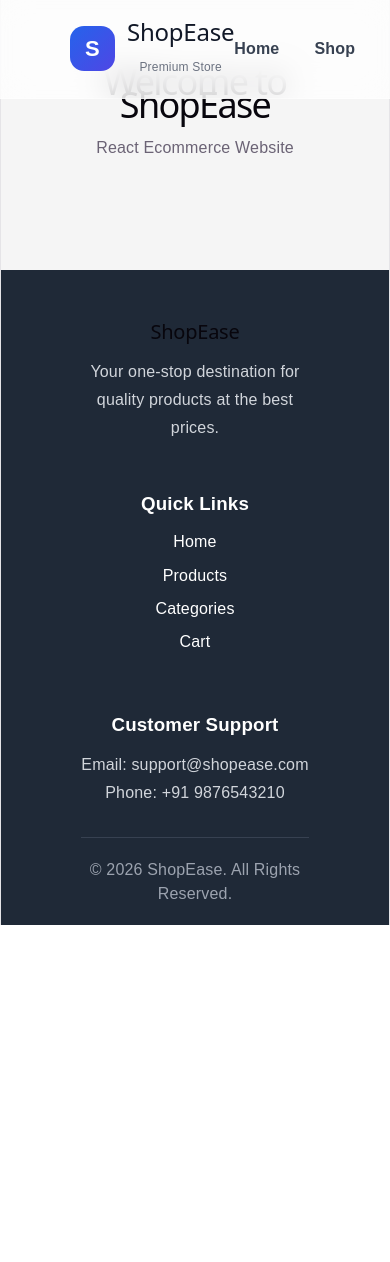
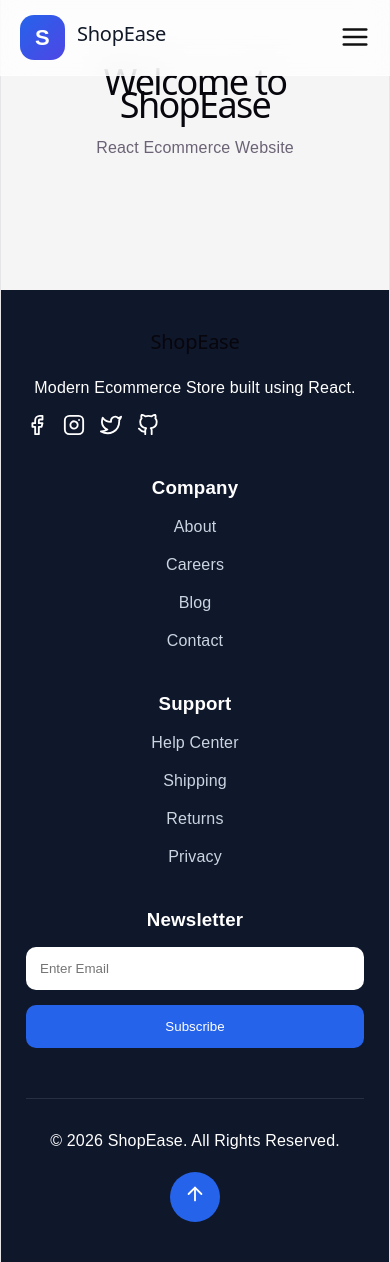
Before and after one commit to Jaydip2999/ecommerce, a React (Vite) app: page / in a window 390 px wide. Before the commit the page ends 925 px from the top, so only its background shows below. Built offline with nearby package versions, Linux system fonts and the light colour scheme.

Commit message:
Enhance navbar with premium UI and animations

```diff
--- a/index.html
+++ b/index.html
@@ -2,7 +2,7 @@
 <html lang="en">
   <head>
     <meta charset="UTF-8" />
-    <link rel="icon" type="image/svg+xml" href="/favicon.svg" />
+    <link rel="icon" href="/favicon.svg" />
     <meta name="viewport" content="width=device-width, initial-scale=1.0" />
     <title>ecommerce</title>
   </head>
--- a/src/components/layout/Footer.css
+++ b/src/components/layout/Footer.css
@@ -1,54 +1,175 @@
 .footer{
-    margin-top:60px;
-    background:#1f2937;
-    color:white;
-    padding:50px 80px 20px;
+
+margin-top:80px;
+
+background:#0f172a;
+
+color:white;
+
+padding:70px;
+
 }
 
 .footer-container{
-    display:flex;
-    justify-content:space-between;
-    gap:50px;
-    flex-wrap:wrap;
+
+display:grid;
+
+grid-template-columns:repeat(auto-fit,minmax(220px,1fr));
+
+gap:40px;
+
 }
 
-.footer-box{
-    flex:1;
-    min-width:220px;
+.footer-col{
+
+display:flex;
+
+flex-direction:column;
+
+gap:15px;
+
 }
 
-.footer-box h2,
-.footer-box h3{
-    margin-bottom:15px;
+.footer-col a{
+
+color:#cbd5e1;
+
+text-decoration:none;
+
+transition:.3s;
+
 }
 
-.footer-box p{
-    line-height:28px;
-    color:#d1d5db;
+.footer-col a:hover{
+
+color:#60a5fa;
+
+padding-left:8px;
+
 }
 
-.footer-box ul{
-    list-style:none;
+.footer-col input{
+
+padding:14px;
+
+border:none;
+
+border-radius:10px;
+
+outline:none;
+
 }
 
-.footer-box li{
-    margin-bottom:10px;
-    cursor:pointer;
-    transition:.3s;
+.footer-col button{
+
+padding:14px;
+
+border:none;
+
+background:#2563eb;
+
+color:white;
+
+border-radius:10px;
+
+cursor:pointer;
+
+transition:.3s;
+
 }
 
-.footer-box li:hover{
-    color:#60a5fa;
+.footer-col button:hover{
+
+background:#1d4ed8;
+
 }
 
-.footer hr{
-    margin:30px 0 20px;
-    border:none;
-    height:1px;
-    background:#374151;
+.social{
+
+display:flex;
+
+gap:15px;
+
+font-size:22px;
+
+}
+
+.social svg{
+
+cursor:pointer;
+
+transition:.3s;
+
+}
+
+.social svg:hover{
+
+transform:translateY(-6px);
+
+color:#60a5fa;
+
 }
 
 .copyright{
-    text-align:center;
-    color:#9ca3af;
+
+margin-top:50px;
+
+padding-top:30px;
+
+border-top:1px solid rgba(255,255,255,.1);
+
+display:flex;
+
+justify-content:space-between;
+
+align-items:center;
+
 }
+
+.top-btn{
+
+width:50px;
+
+height:50px;
+
+border:none;
+
+border-radius:50%;
+
+background:#2563eb;
+
+color:white;
+
+font-size:22px;
+
+cursor:pointer;
+
+transition:.3s;
+
+}
+
+.top-btn:hover{
+
+transform:translateY(-5px);
+
+background:#1d4ed8;
+
+}
+
+@media(max-width:768px){
+
+.footer{
+
+padding:40px 25px;
+
+}
+
+.copyright{
+
+flex-direction:column;
+
+gap:20px;
+
+}
+
+}
--- a/src/components/layout/Footer.jsx
+++ b/src/components/layout/Footer.jsx
@@ -1,50 +1,128 @@
 import "./Footer.css";
 
-function Footer() {
-  return (
+import {
+
+FiFacebook,
+FiInstagram,
+FiTwitter,
+FiGithub,
+FiArrowUp
+
+} from "react-icons/fi";
+
+function Footer(){
+
+const top=()=>{
+
+window.scrollTo({
+
+top:0,
+
+behavior:"smooth"
+
+})
+
+}
+
+return(
+
 <footer className="footer">
 
 <div className="footer-container">
 
-        <div className="footer-box">
+<div className="footer-col">
+
 <h2>ShopEase</h2>
+
 <p>
-            Your one-stop destination for quality products at the best prices.
+
+Modern Ecommerce Store built using React.
+
 </p>
-        </div>
 
-        <div className="footer-box">
-          <h3>Quick Links</h3>
+<div className="social">
 
-          <ul>
-            <li>Home</li>
-            <li>Products</li>
-            <li>Categories</li>
-            <li>Cart</li>
-          </ul>
+<FiFacebook/>
 
-        </div>
+<FiInstagram/>
 
-        <div className="footer-box">
+<FiTwitter/>
 
-          <h3>Customer Support</h3>
-
-          <p>Email: support@shopease.com</p>
-
-          <p>Phone: +91 9876543210</p>
+<FiGithub/>
 
 </div>
 
 </div>
 
-      <hr />
+<div className="footer-col">
 
-      <p className="copyright">
+<h3>Company</h3>
+
+<a href="#">About</a>
+
+<a href="#">Careers</a>
+
+<a href="#">Blog</a>
+
+<a href="#">Contact</a>
+
+</div>
+
+<div className="footer-col">
+
+<h3>Support</h3>
+
+<a href="#">Help Center</a>
+
+<a href="#">Shipping</a>
+
+<a href="#">Returns</a>
+
+<a href="#">Privacy</a>
+
+</div>
+
+<div className="footer-col">
+
+<h3>Newsletter</h3>
+
+<input
+type="email"
+placeholder="Enter Email"
+/>
+
+<button>
+
+Subscribe
+
+</button>
+
+</div>
+
+</div>
+
+<div className="copyright">
+
+<p>
+
 © 2026 ShopEase. All Rights Reserved.
+
 </p>
 
+<button
+onClick={top}
+className="top-btn">
+
+<FiArrowUp/>
+
+</button>
+
+</div>
+
 </footer>
-  );
+
+)
+
 }
 
 export default Footer;
--- a/src/components/layout/Navbar.css
+++ b/src/components/layout/Navbar.css
@@ -271,3 +271,81 @@ font-size:28px;
 cursor:pointer;
 
 }
+/* ---------- Mobile ---------- */
+
+@media (max-width:992px){
+
+.navbar{
+padding:16px 30px;
+}
+
+.nav-menu{
+
+position:fixed;
+
+top:78px;
+left:-100%;
+
+width:280px;
+height:calc(100vh - 78px);
+
+background:white;
+
+display:flex;
+flex-direction:column;
+
+padding:40px 30px;
+
+gap:25px;
+
+box-shadow:0 15px 40px rgba(0,0,0,.12);
+
+transition:.35s;
+
+}
+
+.nav-menu.open{
+
+left:0;
+
+}
+
+.right-icons{
+
+display:none;
+
+}
+
+.mobile-btn{
+
+display:block;
+
+font-size:30px;
+
+color:#111;
+
+}
+
+}
+
+@media(max-width:576px){
+
+.logo h2{
+
+font-size:20px;
+
+}
+
+.logo span{
+
+display:none;
+
+}
+
+.navbar{
+
+padding:15px 20px;
+
+}
+
+}
```
Lines whose indentation alone changed are shown as unchanged.
